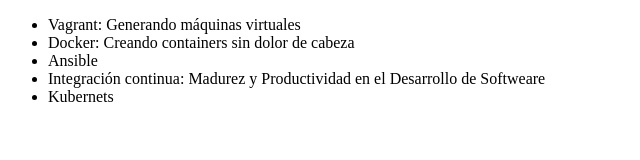
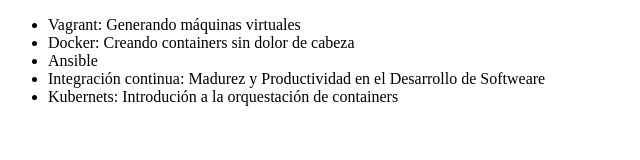
Before and after one commit to Skysnow2022/alura-git, a plain HTML site: page index.html in a window 1280 px wide. Shown: the whole page, without its empty margins (0-640 px from the left). Drawn offline with Linux system fonts and the light colour scheme.

Commit message:
modificando el nombre del curso de Kubernetes

```diff
--- a/index.html
+++ b/index.html
@@ -10,7 +10,7 @@
          <li> Docker: Creando containers sin dolor de cabeza </li>
          <li> Ansible </li>
          <li> Integración continua: Madurez y Productividad en el Desarrollo de Softweare </li>
-         <li>Kubernets</li>
+         <li>Kubernets: Introdución a la orquestación de containers</li>
      </ul>
 </body>
 </html>
```
